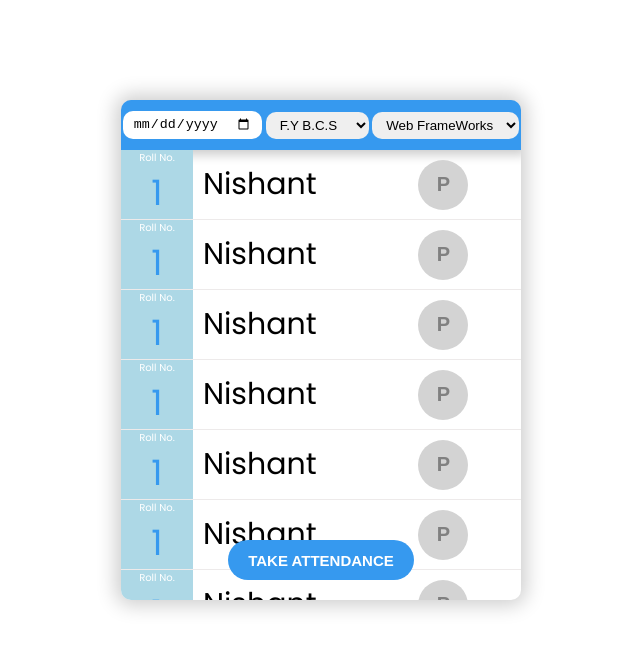
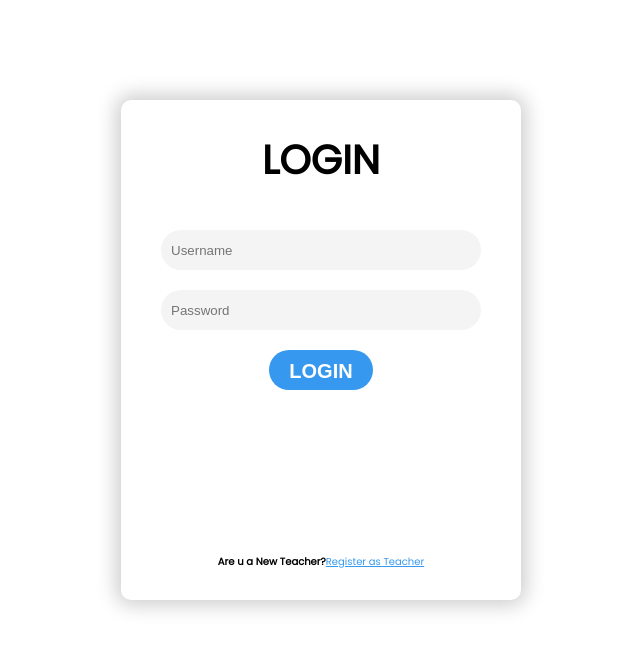
Before and after one commit to NishantSinghUjjwal/attendance-app, a React (Create React App) app in the folder frontend/: page / in a window 1280 px wide. Shown: the top 650 px of the page, without its empty margins (319-959 px from the left). Built offline with nearby package versions, Linux system fonts and the light colour scheme.

Commit message:
Saving Changes

```diff
--- a/frontend/src/App.js
+++ b/frontend/src/App.js
@@ -6,7 +6,8 @@ import Attendance from "./Attendance";
 function App() {
   return (
     <div>
-      <Attendance />
+      <Login />
+      {/* <Attendance /> */}
     </div>
   );
 }
--- a/frontend/src/Login.js
+++ b/frontend/src/Login.js
@@ -1,12 +1,58 @@
-import React from "react";
+import React, { useState } from "react";
 
 function Login() {
+  const [loginData, setLoginData] = useState({ username: "", password: "" });
+  const handleLogin = (e) => {
+    setLoginData((prev) => {
+      return { ...prev, [e.target.name]: e.target.value };
+    });
+  };
+  const sendLogin = async () => {
+    console.log(loginData);
+    try {
+      const response = await fetch("http://localhost:4000/user/login", {
+        method: "POST",
+        body: JSON.stringify(loginData),
+        headers: {
+          "Content-Type": "application/json",
+          Accept: "application/json",
+        },
+      });
+
+      if (!response.ok) {
+        throw new Error(`Error! status: ${response.status}`);
+      }
+
+      const result = await response.json();
+
+      console.log("result is: ", JSON.stringify(result, null, 4));
+
+      console.log(result);
+    } catch (err) {
+      console.log(err);
+    }
+  };
   return (
     <div className="login-container">
       <h1 className="login-heading">Login</h1>
-      {/* <input className="login-input input" placeholder="Username"></input> */}
-      <input className="login-input input" placeholder="Password"></input>
-      <button className="btn">LogIn</button>
+
+      <input
+        className="login-input input"
+        name="username"
+        placeholder="Username"
+        onChange={(e) => handleLogin(e)}
+        value={loginData.username}
+      ></input>
+      <input
+        className="login-input input"
+        name="password"
+        placeholder="Password"
+        onChange={(e) => handleLogin(e)}
+        value={loginData.password}
+      ></input>
+      <button className="btn" onClick={sendLogin}>
+        LogIn
+      </button>
       <p className="suggestion">
         Are u a New Teacher?<a>Register as Teacher</a>
       </p>
--- a/frontend/src/Register.js
+++ b/frontend/src/Register.js
@@ -1,6 +1,15 @@
-import React, { useState } from "react";
+import React, { useEffect, useState } from "react";
 import { BiSearch } from "react-icons/bi";
+import axios from "axios";
 function Register() {
+  const [userData, setUserData] = useState({
+    username: "",
+    first_name: "",
+    middle_name: "",
+    last_name: "",
+    password: "",
+    subject: "",
+  });
   const subList = [
     "Web Frameworks",
     "Software Development and Programming",
@@ -26,11 +35,74 @@ function Register() {
       setDropDown(true);
     }
   }
+  const handleRegister = (e) => {
+    setUserData((prev) => {
+      return { ...prev, [e.target.name]: e.target.value };
+    });
+  };
+
+  const sendData = async () => {
+    try {
+      const response = await fetch("http://localhost:4000/user/register", {
+        method: "POST",
+        body: JSON.stringify(userData),
+        headers: {
+          "Content-Type": "application/json",
+          Accept: "application/json",
+        },
+      });
+
+      if (!response.ok) {
+        throw new Error(`Error! status: ${response.status}`);
+      }
+
+      const result = await response.json();
+
+      console.log("result is: ", JSON.stringify(result, null, 4));
+
+      console.log(result);
+    } catch (err) {
+      console.log(err);
+    }
+  };
   return (
     <div className="login-container">
       <h1 className="login-heading">Register</h1>
-      <input className="login-input input" placeholder="Username"></input>
-      <input className="login-input input" placeholder="Password"></input>
+      <input
+        className="login-input input"
+        name="username"
+        placeholder="Username"
+        onChange={(e) => handleRegister(e)}
+        value={userData.username}
+      ></input>
+      <input
+        className="login-input input"
+        name="first_name"
+        placeholder="Firstname"
+        onChange={(e) => handleRegister(e)}
+        value={userData.first_name}
+      ></input>
+      <input
+        className="login-input input"
+        name="middle_name"
+        placeholder="Middlename"
+        onChange={(e) => handleRegister(e)}
+        value={userData.middle_name}
+      ></input>
+      <input
+        className="login-input input"
+        name="last_name"
+        placeholder="Lastname"
+        onChange={(e) => handleRegister(e)}
+        value={userData.last_name}
+      ></input>
+      <input
+        className="login-input input"
+        name="password"
+        placeholder="Password"
+        onChange={(e) => handleRegister(e)}
+        value={userData.password}
+      ></input>
       <div className="register-search-subject-container">
         <BiSearch className="search-icon" />
         <input
@@ -42,11 +114,27 @@ function Register() {
       <div className="register-search-dropdown">
         <ul className={dropdown ? "dropdown-close" : ""}>
           {searchedSub.map((subject, index) => (
-            <li key={index}>{subject}</li>
+            <li
+              name="subject"
+              onClick={(e) =>
+                setUserData((prev) => {
+                  return {
+                    ...prev,
+                    subject: [...prev.subject, e.target.textContent],
+                  };
+                })
+              }
+              key={index}
+              value="hello"
+            >
+              {subject}
+            </li>
           ))}
         </ul>
       </div>
-      <button className="btn">Register</button>
+      <button className="btn" onClick={sendData}>
+        Register
+      </button>
       <p className="suggestion">
         Already a Teacher?<a>Login as Teacher</a>
       </p>
--- /dev/null
+++ b/package.json
@@ -0,0 +1,5 @@
+{
+  "dependencies": {
+    "axios": "^1.1.3"
+  }
+}
```
Also changed, not shown: 1 other file (tests, documents, lock files or other folders).
